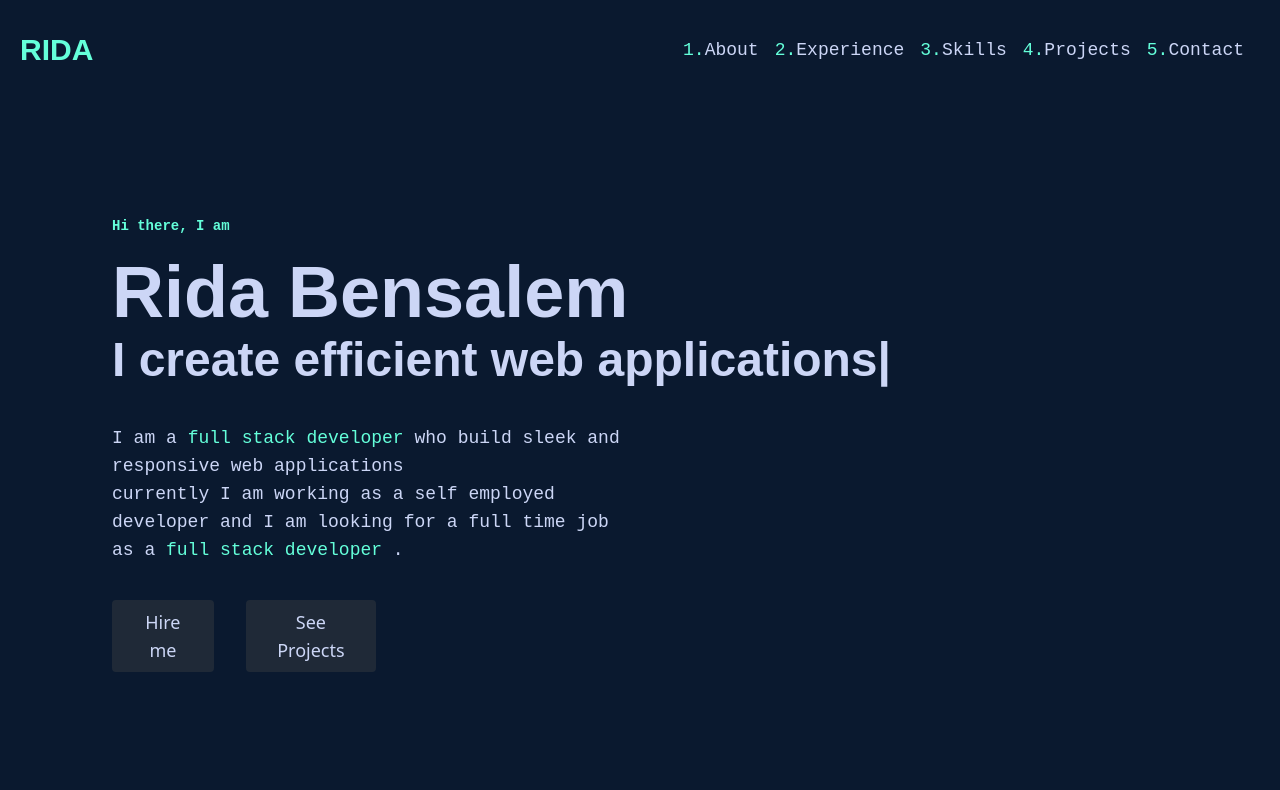
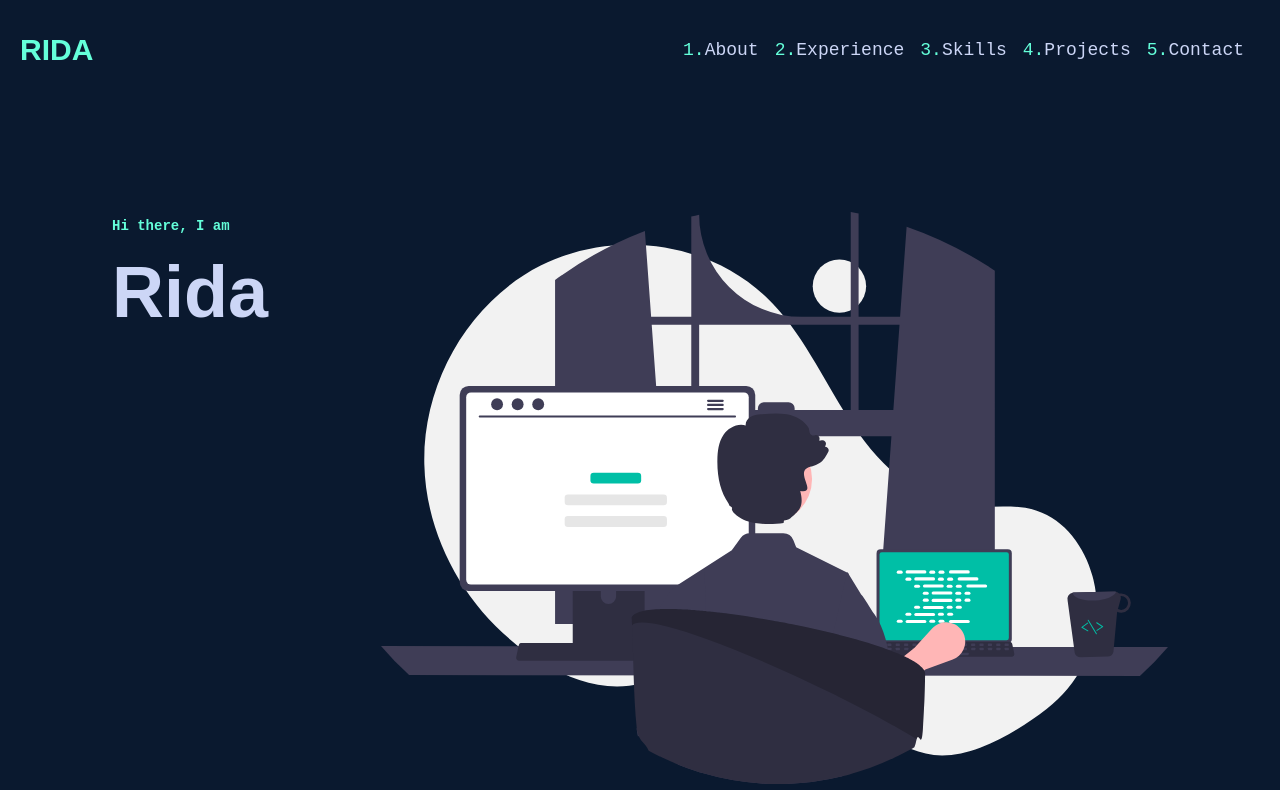
Before and after one commit to ridabensalem/rida-portfolio-, a React (Create React App) app: page / in a window 1280 px wide. Shown: the top 790 px of the page. Built offline with nearby package versions, Linux system fonts and the light colour scheme.

Commit message:
Add programmer illustration

```diff
--- a/src/components/Intro.jsx
+++ b/src/components/Intro.jsx
@@ -1,9 +1,12 @@
 import React from "react";
 import { TypeAnimation } from 'react-type-animation';
-import imagePath from '../Images/programmer.gif'
+import imagePath from '../Images/programmer.svg'
 function Intro() {
   return (
     <div className="intro-container flex-col p-28 ">
+      <div className="illustration float-right ">
+        <img src={imagePath} alt="programmer" />
+      </div>
       <div className="intro-header  text-2xl font-bold py-1">
         <h1 className="text-sm text-coding-color font-coding-font">Hi there, I am </h1>
         <h2 className="text-7xl text-gray-light pt-5 font-main-font dev-name">Rida Bensalem</h2>
@@ -22,6 +25,7 @@ function Intro() {
             repeat={Infinity}
           />
         </h2>
+
       </div>
       <div className="intro__content">
 
```
